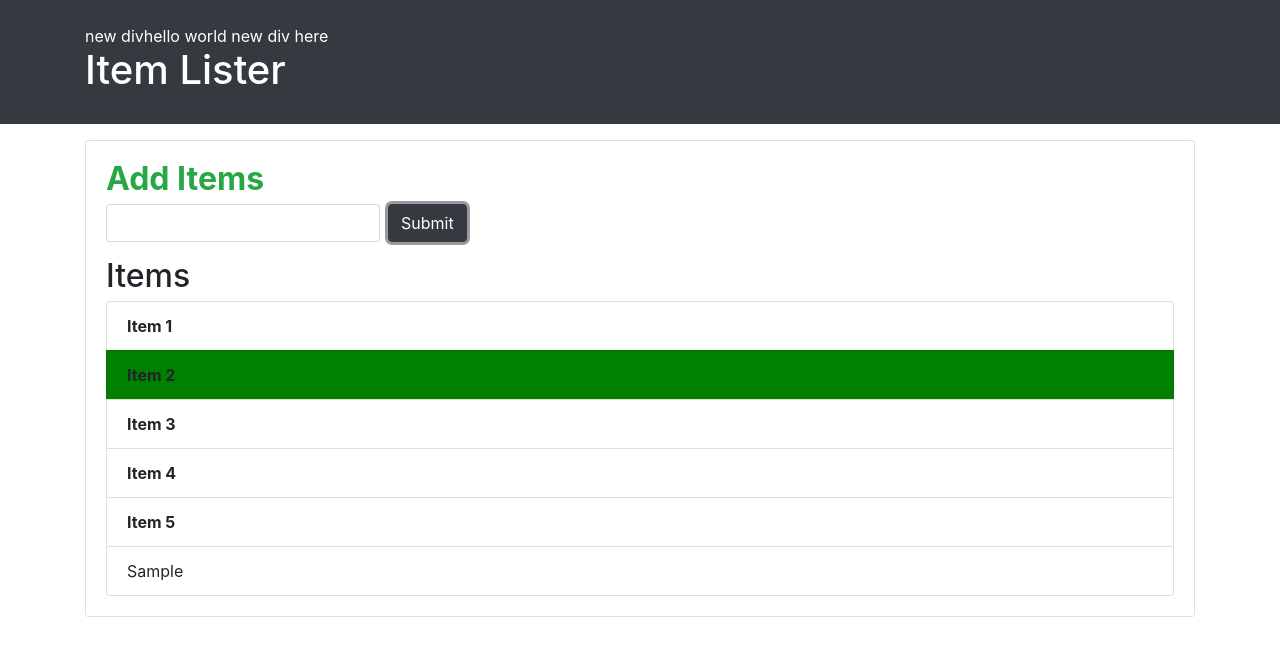
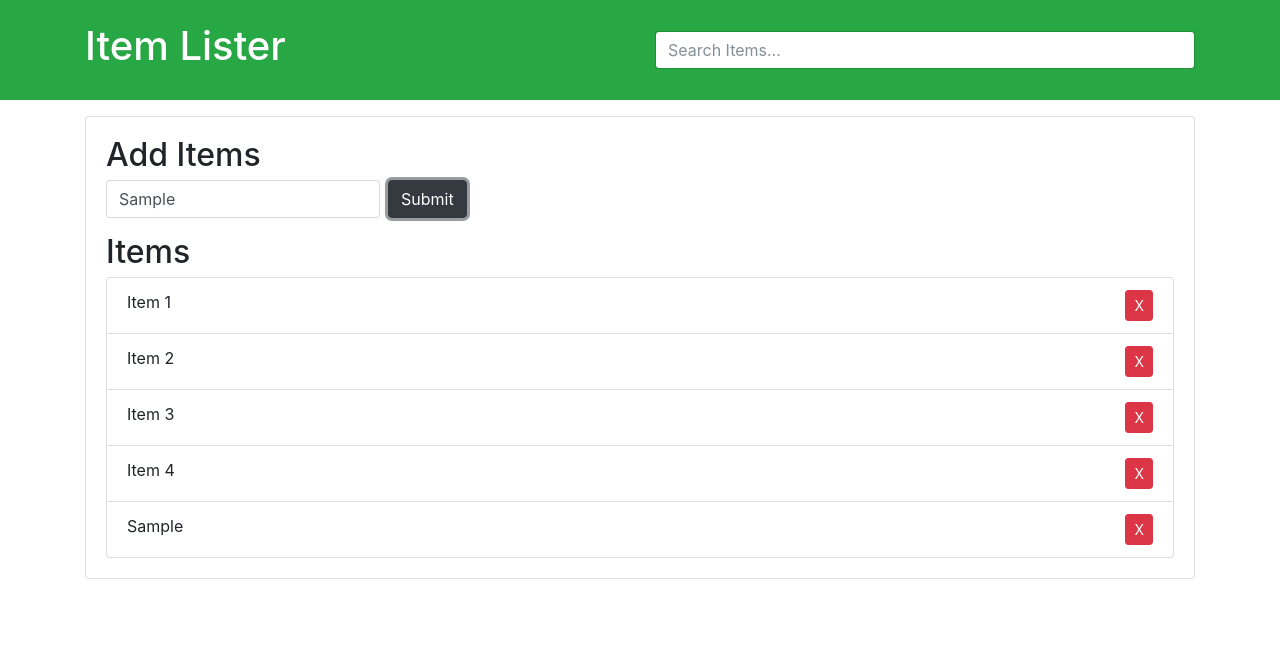
Before and after one commit to Vishal-Merugu/SharpenerAssignments, a plain HTML site: page DOM Manipulations/index.html in a window 1280 px wide. Both pictures are taken after typing "Sample" into the empty fields and a click on the input "Submit". Drawn offline with nearby package versions, Linux system fonts and the light colour scheme.

Commit message:
Assignment - 8

```diff
--- a/DOM Manipulations/app.js
+++ b/DOM Manipulations/app.js
@@ -1,94 +1,30 @@
 
-document.addEventListener("DOMContentLoaded", () =>{
-    document.querySelector('form').onsubmit = () => {
-        const item = document.querySelector('input[type = "text"]');
-        if (item.value.length > 0 ){
+document.addEventListener('DOMContentLoaded', () =>{
+    const form = document.querySelector('#addForm');
+    const items = document.querySelector("#items")
+
+    form.onsubmit = (e) =>{
+        if (document.querySelector('#item').value.length > 0){
             const li = document.createElement('li');
-            li.innerHTML = item.value ;
-            li.classList.add("list-group-item");
-            document.querySelector('#items').append(li);
-            item.value = "";
-        }
+            li.innerHTML = document.querySelector("#item").value + '<button class="btn btn-danger btn-sm float-right delete">X</button>'
+            li.className = "list-group-item"
+            items.append(li)
+            console.log(li);
+        };
+        console.log(e);
         return false;
     }
 
-    const header = document.querySelector('#main-header');
-    header.className = "bg-dark text-white p-4 mb-3"
-    // document.querySelector('#main-header').className = "bg-dark text-white p-4 mb-3";
+    items.addEventListener('click',(e)=>{
+        if(e.target.classList.contains('delete')){
+            if(confirm("Are You Sure Asbout That ????")){
+                e.target.parentNode.remove()
+                //can also be done as:
+                // var elementtoremove = e.target.parentElement ;
+                // items.removeChild(elementtoremove);
+            }
 
-    const additems = document.querySelector(".title")
-    additems.classList.add('font-weight-bold','text-success');
-
-    const items = document.querySelectorAll("li")
-    const third = items[2]
-    third.style.backgroundColor = 'green' ;
-
-    for(var i = 0 ; i < items.length ; i++){
-        items[i].style.fontWeight = "bold";
-    }
-
-    fifth = items[4]
-    fifth.classList.add("list-group-item");
-
-    items[1].style.backgroundColor = "green";
-    items[2].style.backgroundColor = "white";
-    items[2].classList.add('display:none');
+        }
+    });
 
 });
-
-
-//traversing DOM
-var itemlist  =  document.querySelector("#items");
-
-//parentNode = parentElement
-// console.log(itemlist.parentNode);
-// itemlist.parentNode.style.backgroundColor = '#f4f4f4';
-// console.log(itemlist.parentNode.parentNode);
-
-//childNodes
-// console.log(itemlist.childNodes);
-//children is better than childNodes bcoz childNodes give line breaks and text also
-
-//children
-// console.log(itemlist.children);
-// itemlist.children[0].style.backgroundColor = "yellow";
-
-// similarily firstelementChild is better then firstChild
-//firstChild and firstElementChild
-// console.log(itemlist.firstChild);
-// console.log(itemlist.firstElementChild);
-
-//again lastElementChild is better than lastChild
-// lastChild and lastElementChild
-// console.log(itemlist.lastChild);
-// console.log(itemlist.lastElementChild);
-
-
-// similarily nextElementSibling is better than nextSibling
-//nextSibling and nextElementSibling
-var title = document.querySelector('.title')
-// console.log(title.nextSibling);
-// console.log(title.nextElementSibling);
-
-//similarily previousElementSibling is better than previousSibling
-// previousSibling and PreviousElementSibling
-// console.log(itemlist.previousSibling);
-// console.log(itemlist.previousElementSibling);
-// itemlist.previousElementSibling.innerHTML = 'Hello World';
-
-//create element
-
-var newdiv = document.createElement('div')
-newdiv.textContent = "new div";
-newdiv.className = "hello1";
-newdiv.id = "hello1"
-newdiv.setAttribute("title","newdiv");
-newdivtext = document.createTextNode("hello world new div here");
-newdiv.appendChild(newdivtext)
-// or newdiv.append(newdivtext);
-console.log(newdiv);
-
-//insert this div
-var container = document.querySelector('header .container');
-var h1 = document.querySelector("header h1")
-container.insertBefore(newdiv,h1);
--- a/DOM Manipulations/index.html
+++ b/DOM Manipulations/index.html
@@ -10,23 +10,29 @@
 <body>
   <header id="main-header" class="bg-success text-white p-4 mb-3">
     <div class="container">
-      <h1 id="header-title">Item Lister <span style="display:none">123</span></h1>
+      <div class="row">
+        <div class="col-md-6">
+            <h1 id="header-title">Item Lister</h1>
+        </div>
+        <div class="col-md-6 align-self-center">
+            <input type="text" class="form-control" id="filter" placeholder="Search Items...">
+        </div>
+      </div>
     </div>
   </header>
   <div class="container">
    <div id="main" class="card card-body">
     <h2 class="title">Add Items</h2>
-    <form class="form-inline mb-3">
-      <input type="text" class="form-control mr-2">
+    <form id="addForm" class="form-inline mb-3">
+      <input type="text" class="form-control mr-2" id="item">
       <input type="submit" class="btn btn-dark" value="Submit">
     </form>
     <h2 class="title">Items</h2>
     <ul id="items" class="list-group">
-      <li class="list-group-item">Item 1</li>
-      <li class="list-group-item">Item 2</li>
-      <li class="list-group-item">Item 3</li>
-      <li class="list-group-item">Item 4</li>
-      <li>Item 5</li>
+      <li class="list-group-item">Item 1 <button class="btn btn-danger btn-sm float-right delete">X</button></li>
+      <li class="list-group-item">Item 2 <button class="btn btn-danger btn-sm float-right delete">X</button></li>
+      <li class="list-group-item">Item 3 <button class="btn btn-danger btn-sm float-right delete">X</button></li>
+      <li class="list-group-item">Item 4 <button class="btn btn-danger btn-sm float-right delete">X</button></li>
     </ul>
    </div>
   </div>
```
